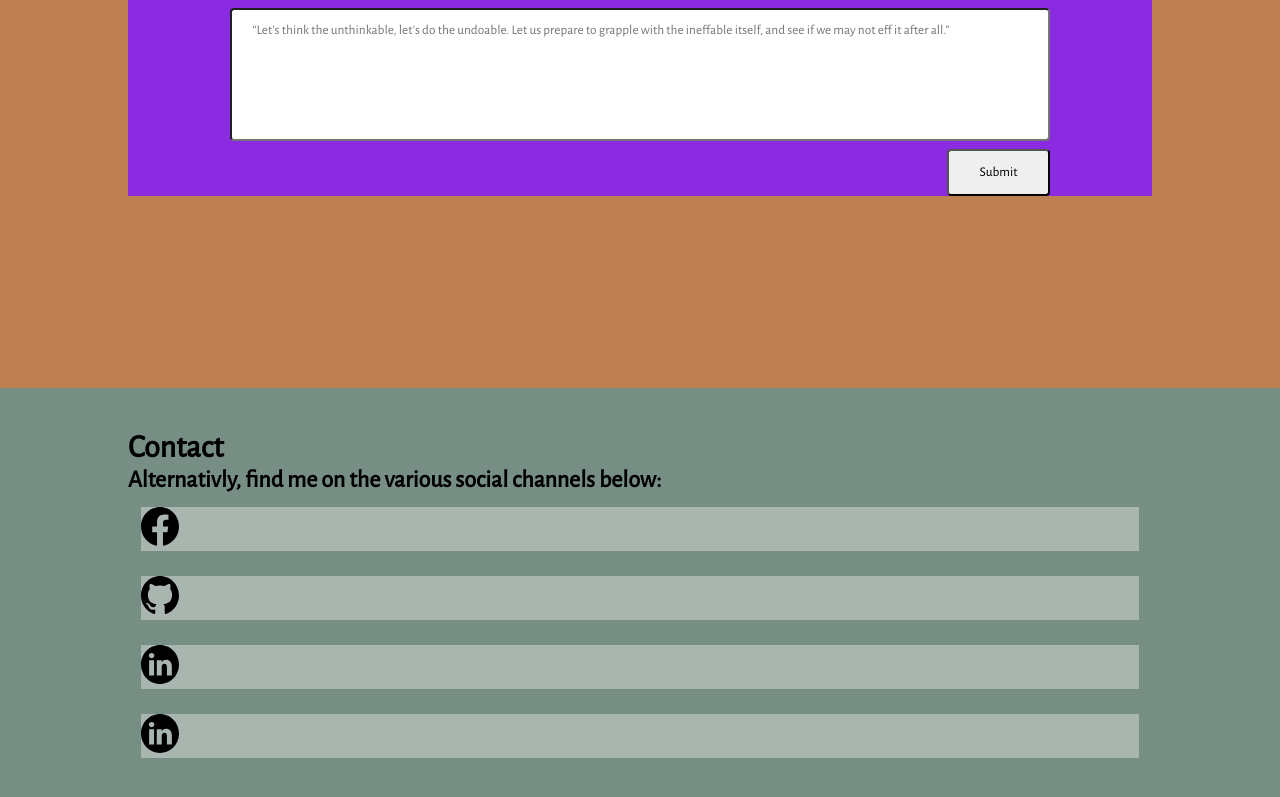
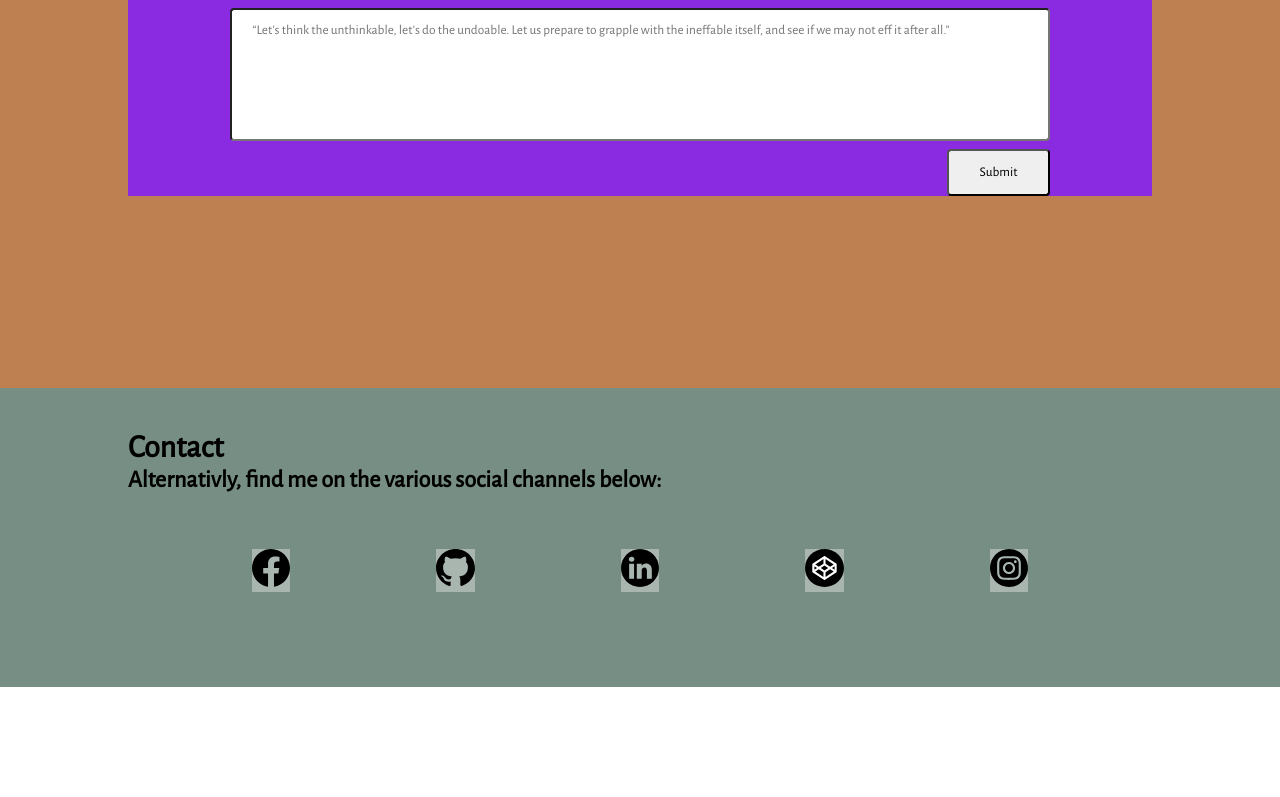
Before and after one commit to NicolaWinterson/PersonalWebsite, a React (Create React App) app: page /contact in a window 1280 px wide. Shown: the part 536-1333 px from the top of the page. After the commit the page ends 1223 px from the top, so only its background shows below. Built offline with nearby package versions, Linux system fonts and the light colour scheme.

Commit message:
new social media icons to contact component

```diff
--- a/src/components/Contact/Contact.jsx
+++ b/src/components/Contact/Contact.jsx
@@ -40,9 +40,12 @@ const Contact = () => {
             <div className="contact__container--bottom">
                 <h1>Contact</h1>
                 <h2>Alternativly, find me on the various social channels below:</h2>
+                <div className="contact__container--flexparent">
                     {socialMediaDatas.map(item => (
                         <SocialMediaIcons {...item} />
                     ))}
+                </div>
+
             </div>
         </div>
     )
--- a/src/components/Contact/SocialMediaData.js
+++ b/src/components/Contact/SocialMediaData.js
@@ -20,10 +20,16 @@ const socialMediaDatas = [
     },
 
     {
-      link: "https://www.linkedin.com/in/",
-      icon: "iconfinder_Circled_Linkedin.svg",
-      description: "linkedin.com/personpersson"
+      link: "https://codepen.io/nicolawinterson",
+      icon: "iconfinder_Codepen.svg",
+      description: "codepen.io/nicolawinterson"
+    },
+
+    {
+      link: "https://www.instagram.com/nikkithunderthighs/",
+      icon: "iconfinder_Circled_Instagram.svg",
+      description: "instagram.com/nicolawinterson"
     }
   ];
 
-export default socialMediaDatas
+export default socialMediaDatas;
--- a/src/components/Contact/SocialMediaIcons.jsx
+++ b/src/components/Contact/SocialMediaIcons.jsx
@@ -2,7 +2,7 @@ import React from "react";
 
 const SocialMediaIcons = ({ link, icon, description }) => {
   return (
-    <div className="contact__container--flexparent">
+    <div>
       <div className="contact__social-media-links">
         <a target="_blank" rel="noopener noreferrer" href={link}>
           <img className="social-media-icons" src={icon} alt={description} />
--- a/src/components/Contact/styles.css
+++ b/src/components/Contact/styles.css
@@ -70,14 +70,18 @@
 }
 
 .contact__container--flexparent {
+    padding: 2vh;
     display: flex;
-    flex-direction: column;
-    flex-wrap: wrap-reverse;
-    padding: 1vw;
+    flex-flow: row wrap;
+    justify-content: space-evenly;
+
 }
 
 .contact__social-media-links {
-    /* flex-basis: auto; */
+/*     width: 75px;
+    height: 75px; */
+    margin: 3vw;
+    flex-basis: auto;
     background-color:#a9b6af;
 }
 
```
Also changed, not shown: public/iconfinder_Circled_Instagram.svg (added), public/iconfinder_Codepen.svg (added).
